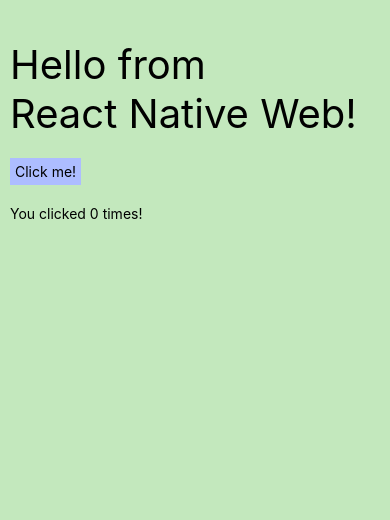
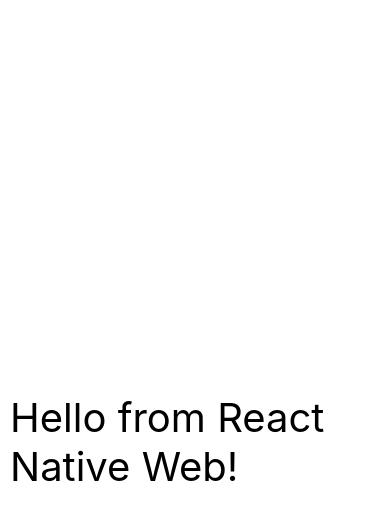
Before and after one commit to mattchannn/ReactNativeWebSandbox, a React Native app: screen / in a window 390 px wide. Shown: the top 520 px of the page. Built offline with nearby package versions, Linux system fonts and the light colour scheme.

Commit message:
a big update, mostly on eslint and some components

```diff
--- a/App.js
+++ b/App.js
@@ -1,18 +1,10 @@
-import React, {useState} from 'react';
-import {View, Text, TouchableOpacity, StyleSheet} from 'react-native';
+import React from 'react';
+import {View, Text, StyleSheet} from 'react-native';
 
 const App = () => {
-  const [count, setCount] = useState(0);
   return (
     <View style={styles.container}>
       <Text style={styles.title}>Hello from {'\n'}React Native Web!</Text>
-      <TouchableOpacity
-        onPress={() => setCount(count + 1)}
-        style={styles.button}>
-        <Text>Click me!</Text>
-      </TouchableOpacity>
-
-      <Text>You clicked {count} times!</Text>
     </View>
   );
 };
@@ -20,18 +12,14 @@
 const styles = StyleSheet.create({
   container: {
     flex: 1,
-    backgroundColor: '#C3E8BD',
     paddingTop: 40,
     paddingHorizontal: 10,
-  },
-  button: {
-    backgroundColor: '#ADBDFF',
-    padding: 5,
-    marginVertical: 20,
-    alignSelf: 'flex-start',
+    alignItems: 'center',
+    justifyContent: 'center',
   },
   title: {
     fontSize: 40,
+    whiteSpace: 'initial',
   },
 });
 
--- a/package.json
+++ b/package.json
@@ -20,16 +20,20 @@
   },
   "devDependencies": {
     "@babel/core": "^7.12.9",
+    "@babel/eslint-parser": "^7.19.1",
     "@babel/runtime": "^7.12.5",
     "@react-native-community/eslint-config": "^2.0.0",
     "babel-jest": "^26.6.3",
     "babel-loader": "^9.1.0",
     "babel-plugin-react-native-web": "^0.18.10",
+    "css-loader": "^6.7.1",
     "eslint": "^7.32.0",
+    "eslint-config-prettier": "^8.5.0",
     "html-webpack-plugin": "^5.5.0",
     "jest": "^26.6.3",
     "metro-react-native-babel-preset": "0.72.3",
     "react-test-renderer": "18.1.0",
+    "style-loader": "^3.3.1",
     "url-loader": "^4.1.1",
     "webpack": "^5.74.0",
     "webpack-cli": "^4.10.0",
--- /dev/null
+++ b/src/components/Button.jsx
@@ -0,0 +1,6 @@
+import React from 'react';
+import {Pressable} from 'react-native';
+
+export default function Button({children}) {
+  return <Pressable>{children}</Pressable>;
+}
--- a/webpack/webpack.config.js
+++ b/webpack/webpack.config.js
@@ -46,6 +46,11 @@
   },
 };
 
+const cssLoaderConfiguration = {
+  test: /\.css$/i,
+  use: ['style-loader', 'css-loader'],
+};
+
 module.exports = {
   entry: [
     // load any web API polyfills
@@ -61,7 +66,11 @@
   },
 
   module: {
-    rules: [babelLoaderConfiguration, imageLoaderConfiguration],
+    rules: [
+      babelLoaderConfiguration,
+      imageLoaderConfiguration,
+      cssLoaderConfiguration,
+    ],
   },
 
   resolve: {
```
Also changed, not shown: index.css (+8 -0 lines), src/styles/variables.js (added, +7 -0 lines), .eslintrc.js, .prettierrc.js, 1 other file (tests, documents, lock files or other folders).
